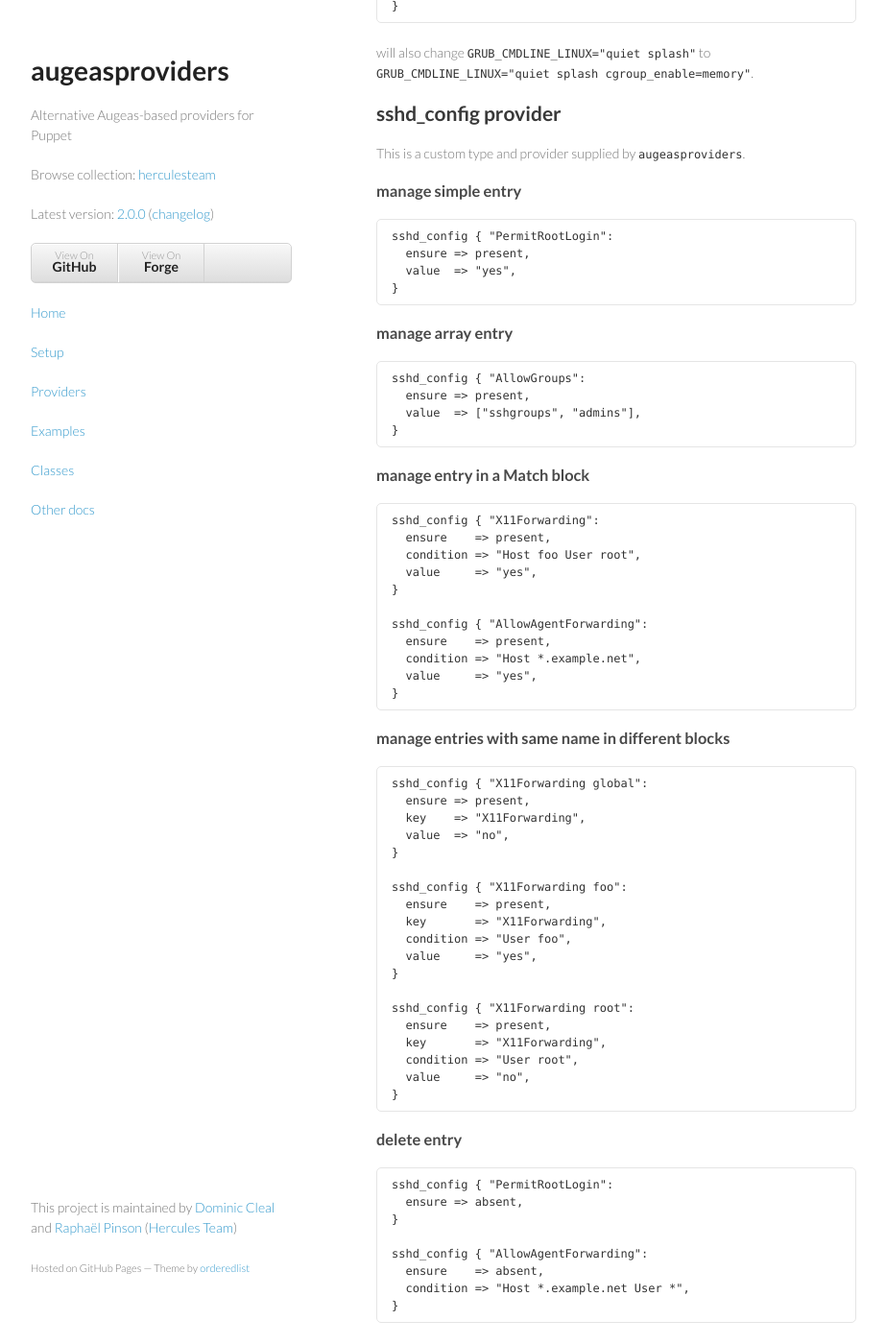
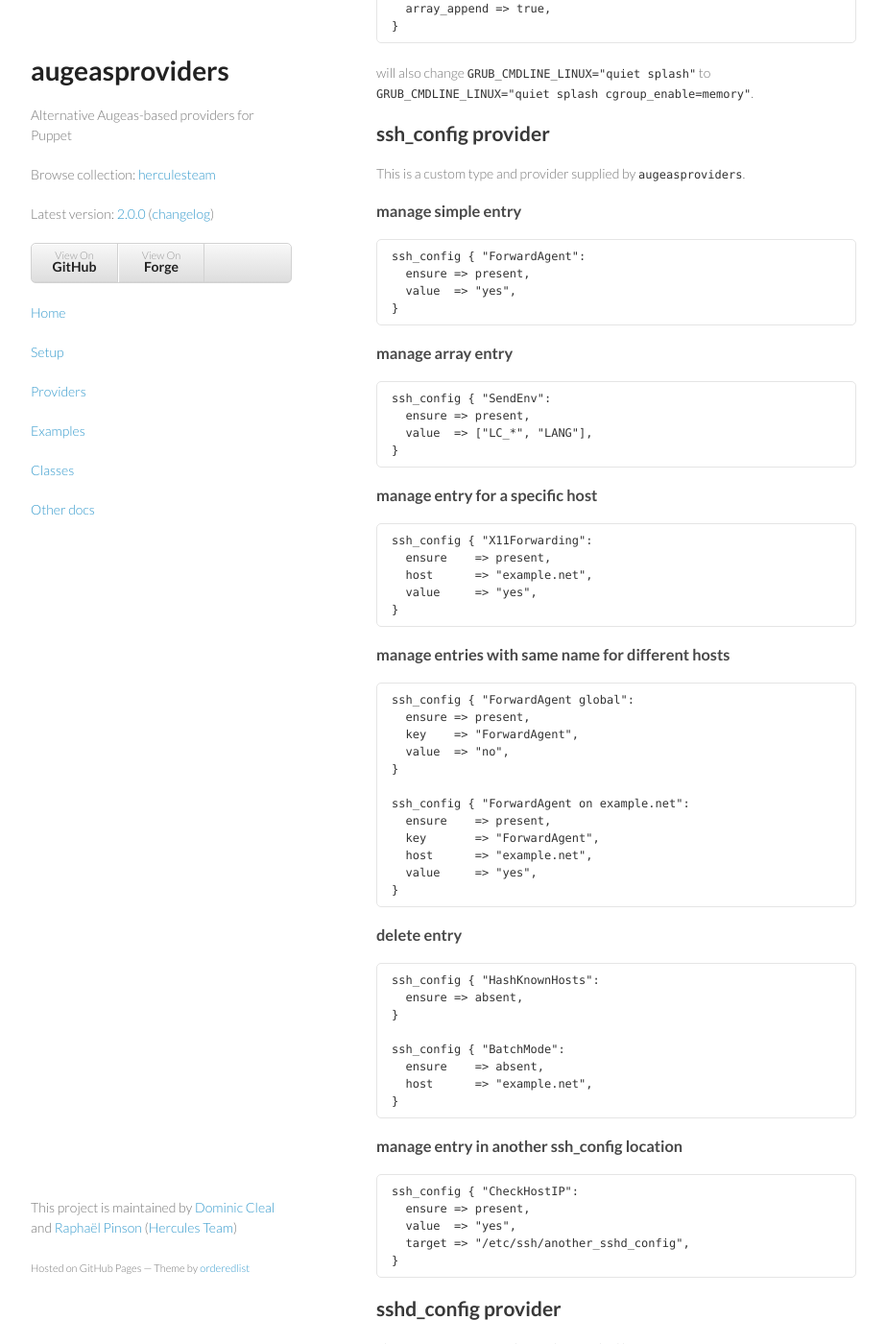
Before and after one commit to voxpupuli/puppet-augeasproviders, a Jekyll site: the page built from documentation/examples.md, in a window 1280 px wide and 1400 px high, scrolled down 17496 px. Shown: the whole window at 96% size, without its empty margins (178-1101 px from the left). Built offline with Jekyll 4.4.1, drawn with Linux system fonts in a browser that asks for light colours.

Commit message:
Add ssh_config to examples

```diff
--- a/documentation/examples.md
+++ b/documentation/examples.md
@@ -19,10 +19,12 @@
 * [pg_hba provider](#pghba-provider)
 * [puppet_auth provider](#puppetauth-provider)
 * [shellvar provider](#shellvar-provider)
+* [ssh_config provider](#sshconfig-provider)
 * [sshd_config provider](#sshdconfig-provider)
 * [sshd_config_subsystem provider](#sshdconfigsubsystem-provider)
 * [sysctl provider](#sysctl-provider)
 * [syslog provider](#syslog-provider)
+
 
 ## apache_directive provider
 
@@ -855,6 +857,66 @@
 
 will also change `GRUB_CMDLINE_LINUX="quiet splash"` to `GRUB_CMDLINE_LINUX="quiet splash cgroup_enable=memory"`.
 
+## ssh_config provider
+
+This is a custom type and provider supplied by `augeasproviders`.
+
+### manage simple entry
+
+    ssh_config { "ForwardAgent":
+      ensure => present,
+      value  => "yes",
+    }
+
+### manage array entry
+
+    ssh_config { "SendEnv":
+      ensure => present,
+      value  => ["LC_*", "LANG"],
+    }
+
+### manage entry for a specific host
+
+    ssh_config { "X11Forwarding":
+      ensure    => present,
+      host      => "example.net",
+      value     => "yes",
+    }
+
+### manage entries with same name for different hosts
+
+    ssh_config { "ForwardAgent global":
+      ensure => present,
+      key    => "ForwardAgent",
+      value  => "no",
+    }
+
+    ssh_config { "ForwardAgent on example.net":
+      ensure    => present,
+      key       => "ForwardAgent",
+      host      => "example.net",
+      value     => "yes",
+    }
+
+### delete entry
+
+    ssh_config { "HashKnownHosts":
+      ensure => absent,
+    }
+
+    ssh_config { "BatchMode":
+      ensure    => absent,
+      host      => "example.net",
+    }
+
+### manage entry in another ssh_config location
+
+    ssh_config { "CheckHostIP":
+      ensure => present,
+      value  => "yes",
+      target => "/etc/ssh/another_sshd_config",
+    }
+
 ## sshd_config provider
 
 This is a custom type and provider supplied by `augeasproviders`.
```
Also changed, not shown: providers/index.md (+1 -0 lines).
